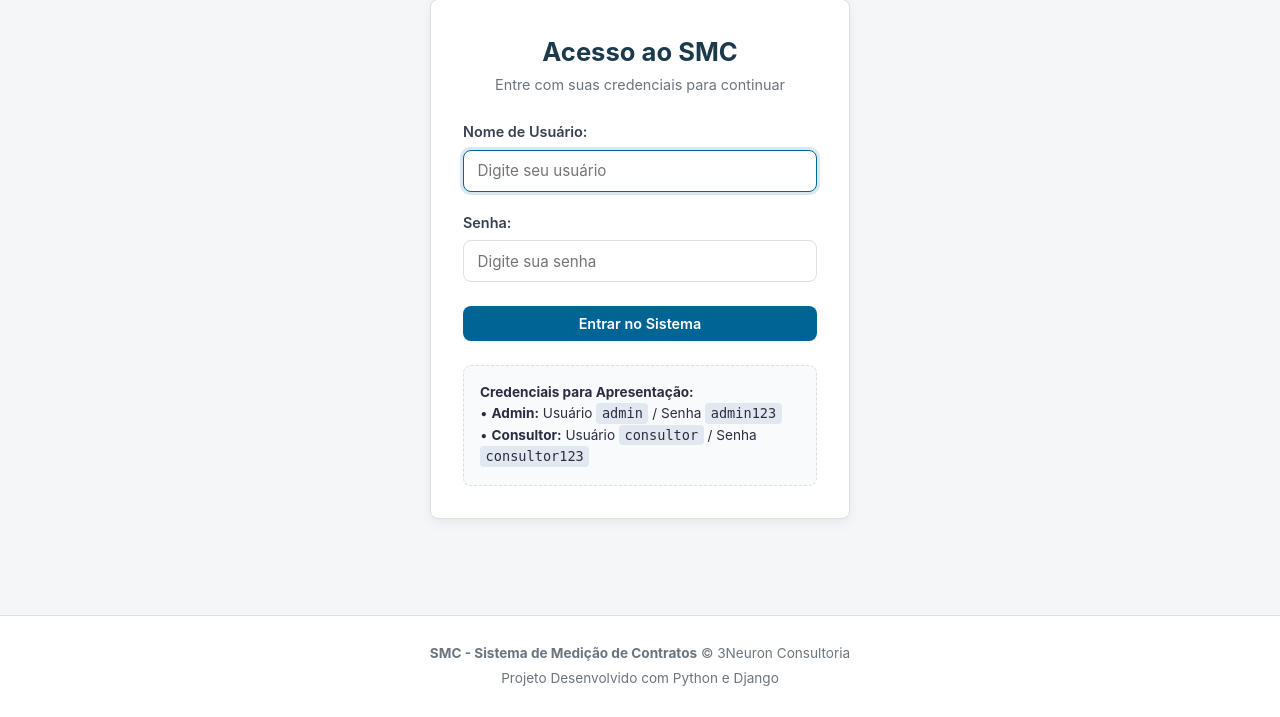
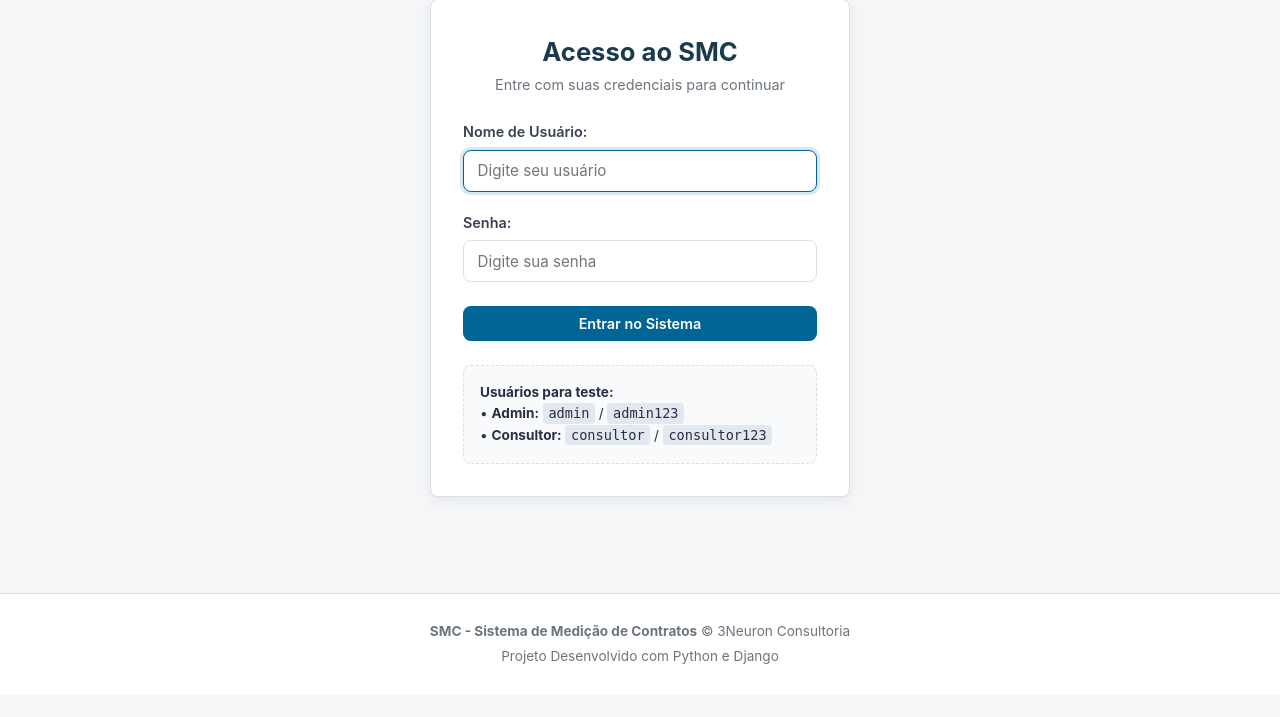
Before and after one commit to alldro-ns/AD1_TADS_BACK_PI, a Django app: page /login/ in a window 1280 px wide. Shown: the part 185-902 px from the top of the page. After the commit the page ends 849 px from the top, so only its background shows below. Run offline with Django 5.2, Linux system fonts and the light colour scheme.

```diff
--- a/cadastros/templates/lista_colaboradores.html
+++ b/cadastros/templates/lista_colaboradores.html
@@ -8,7 +8,7 @@
         <div>
             <h2>Cadastro de Colaboradores</h2>
             <p style="color: var(--cor-texto-claro); font-size: 0.9rem;">
-                Gestão da equipe técnica e consultores da 3Neuron Consultoria (RF001)
+                Gestão da equipe técnica e consultores da 3Neuron Consultoria
             </p>
         </div>
 
--- a/cadastros/templates/login.html
+++ b/cadastros/templates/login.html
@@ -35,9 +35,9 @@
         </form>
 
         <div class="credenciais-demo">
-            <strong>Credenciais para Apresentação:</strong><br>
-            &bull; <strong>Admin:</strong> Usuário <code>admin</code> / Senha <code>admin123</code><br>
-            &bull; <strong>Consultor:</strong> Usuário <code>consultor</code> / Senha <code>consultor123</code>
+            <strong>Usuários para teste:</strong><br>
+            &bull; <strong>Admin:</strong> <code>admin</code> / <code>admin123</code><br>
+            &bull; <strong>Consultor:</strong> <code>consultor</code> / <code>consultor123</code>
         </div>
     </div>
 </div>
```
